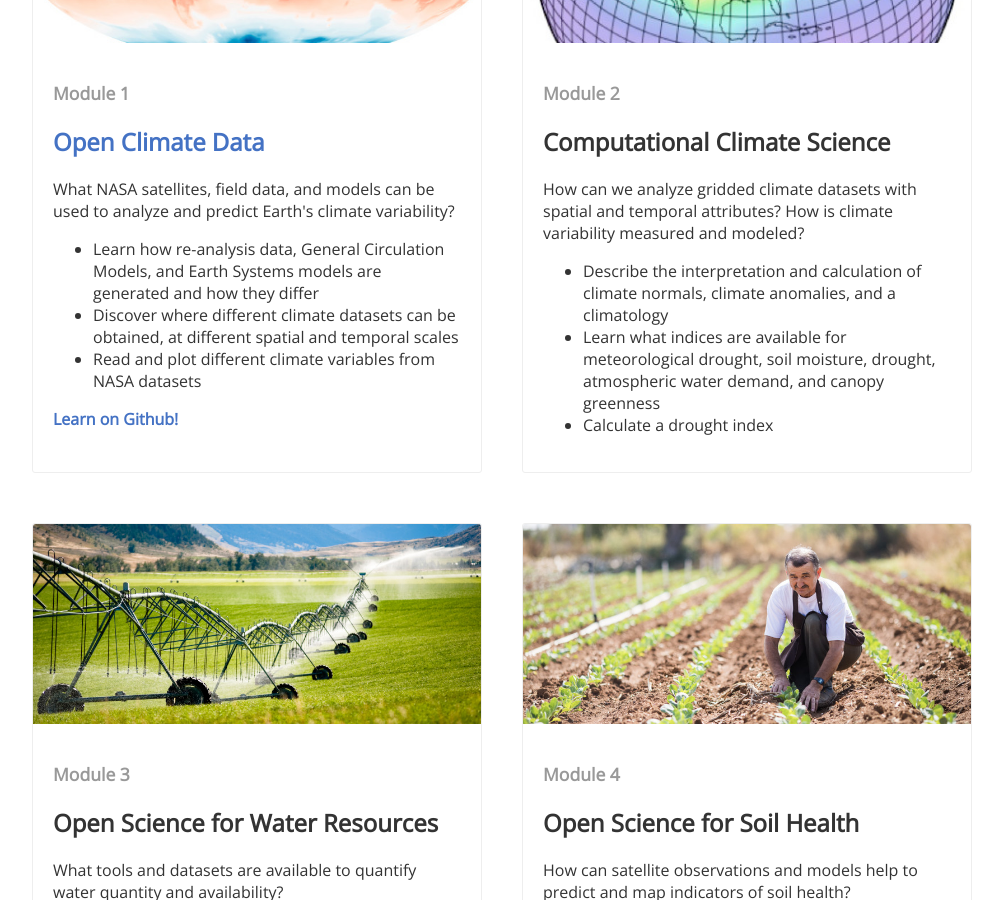
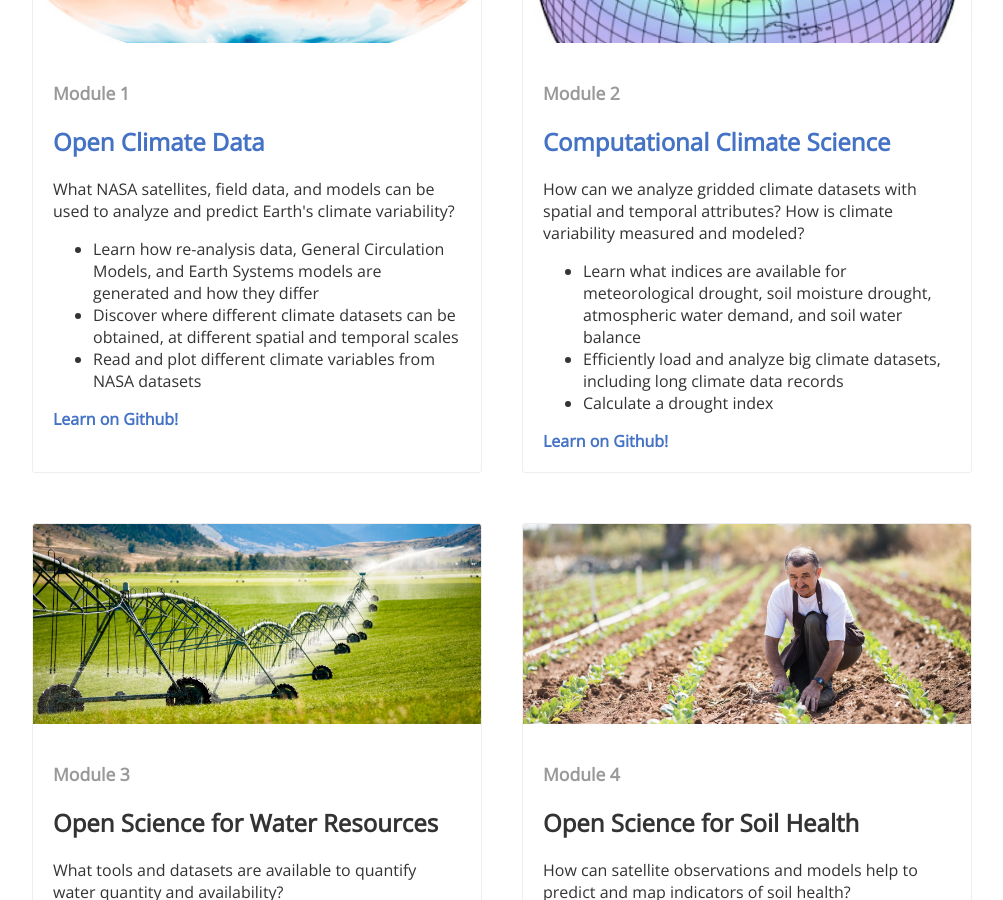
Before and after one commit to OpenClimateScience/OpenClimateScience.github.io, a Jekyll site: the page built from curriculum.md, in a window 1280 px wide and 900 px high, scrolled down 598 px. Shown: the whole window, without its empty margins (138-1141 px from the left). Built offline with Jekyll 4.4.1, drawn with Linux system fonts in a browser that asks for light colours; nearby versions of some CDN libraries.

Commit message:
Updated the "Our Curriculum" page

```diff
--- a/curriculum.md
+++ b/curriculum.md
@@ -37,13 +37,14 @@ permalink: /curriculum
 			<div class="image" style="background-image:url(images/m2_art_grid_model.jpg)"></div>
 			<div class="post-content">
 				<p class="date">Module 2</p>
-				<h3>Computational Climate Science</h3>
+				<h3><a href="https://github.com/OpenClimateScience/M2-Computational-Climate-Science" target="_blank">Computational Climate Science</a></h3>
 				How can we analyze gridded climate datasets with spatial and temporal attributes? How is climate variability measured and modeled?
 				<ul>
-					<li>Describe the interpretation and calculation of climate normals, climate anomalies, and a climatology</li>
-					<li>Learn what indices are available for meteorological drought, soil moisture, drought, atmospheric water demand, and canopy greenness</li>
+					<li>Learn what indices are available for meteorological drought, soil moisture drought, atmospheric water demand, and soil water balance</li>
+					<li>Efficiently load and analyze big climate datasets, including long climate data records</li>
 					<li>Calculate a drought index</li>
 				</ul>
+				<a href="https://github.com/OpenClimateScience/M2-Computational-Climate-Science" target="_blank"><b>Learn on Github!</b></a>
 			</div>
 		</div>
 	</div>
```
